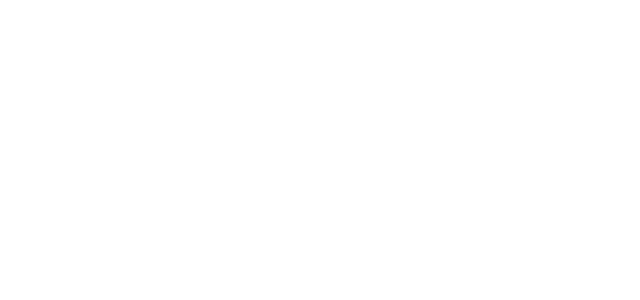
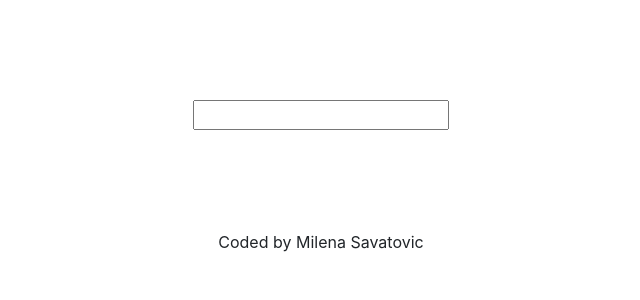
Before and after one commit to MilenaSavatovic/dictionary-project, a React (Create React App) app: page / in a window 1280 px wide. Shown: the top 300 px of the page, without its empty margins (319-959 px from the left). Built offline with nearby package versions, Linux system fonts and the light colour scheme.

Commit message:
Added search box

```diff
--- a/src/App.js
+++ b/src/App.js
@@ -1,9 +1,16 @@
 import './App.css'
+import Dictionary from './Dictionary'
 
 function App() {
   return (
     <div className="App">
-      <header className="App-header"></header>
+      <div className="container">
+        <header className="App-header"></header>
+        <main>
+          <Dictionary />
+        </main>
+        <footer className="text-center">Coded by Milena Savatovic</footer>
+      </div>
     </div>
   )
 }
--- /dev/null
+++ b/src/Dictionary.css
@@ -0,0 +1,4 @@
+.Dictionary {
+  margin: 100px 0;
+  text-align: center;
+}
--- /dev/null
+++ b/src/Dictionary.js
@@ -0,0 +1,24 @@
+import React, { useState } from 'react'
+import './Dictionary.css'
+
+export default function Dictionary() {
+  let [keyword, setKeyword] = useState(null)
+
+  function search(event) {
+    event.preventDefault()
+    alert(`Searching for ${keyword}`)
+  }
+
+  function handleKeywordChange(event) {
+    event.preventDefault()
+    setKeyword(event.target.value)
+  }
+
+  return (
+    <div className="Dictionary">
+      <form onSubmit={search}>
+        <input type="search" onChange={handleKeywordChange} />
+      </form>
+    </div>
+  )
+}
```
